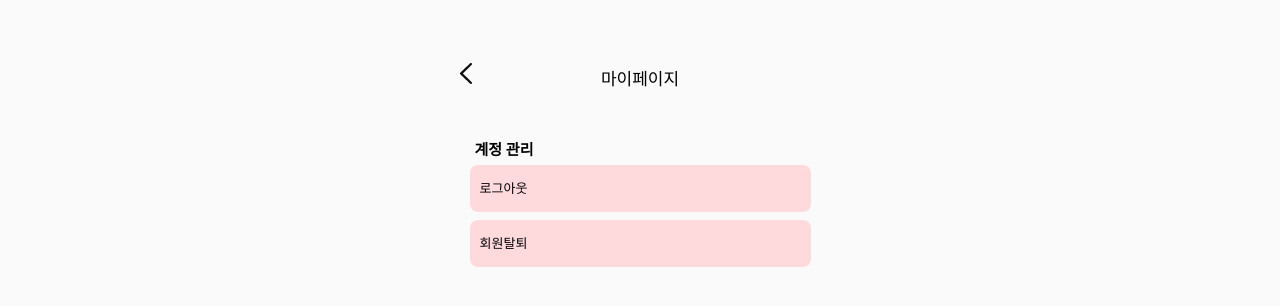
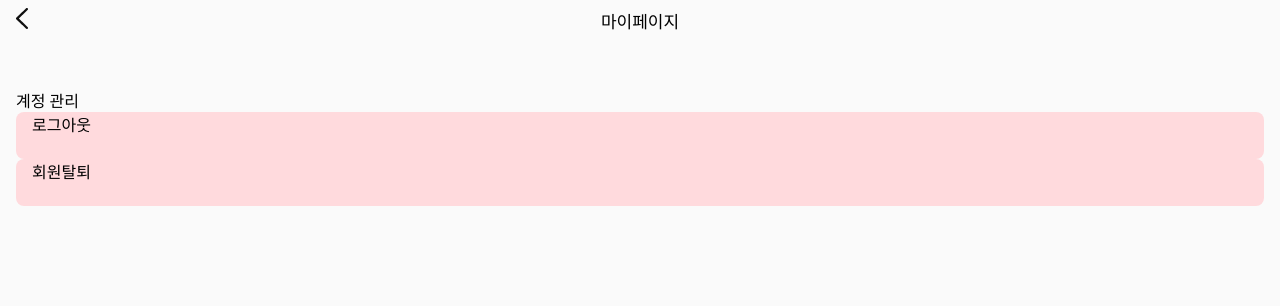
Before and after one commit to KagounivTeam2/front, a React (Create React App) app in the folder cloud/: page /mypage in a window 1280 px wide. Shown: the top 306 px of the page. Built offline with nearby package versions, Linux system fonts and the light colour scheme; a web font is replaced by a local one.

Commit message:
잡다한 기능 추가

```diff
--- a/cloud/src/App.js
+++ b/cloud/src/App.js
@@ -21,6 +21,7 @@ function App() {
         <Route path="/signup" element={<Signup />} />
         <Route path="/add-habit" element={<AddHabit />} />
         <Route path="/create-habit" element={<CreateNewHabit />} />
+        <Route path="/create-habit/:habitId" element={<CreateNewHabit />} />
         <Route path="/my-habit" element={<MyHabit />} />
         <Route path="/mypage" element={<MyPage />} />
 
--- a/cloud/src/components/AddHabit.css
+++ b/cloud/src/components/AddHabit.css
@@ -6,18 +6,32 @@ body {
 .add-habit-container {
   background-color: #FAFAFA; /* 전체 배경색 */
   margin: auto;
-  width: 100vw;
+  width: 100vw;;
+  max-width: 500px;
+  height: 100vh; /* 전체 높이 */
   /* min-height: 96vh; */
 }
 .add-habit-wrapper {
   padding: 0 16px;
 }
-.header {
+.back-button-image,
+.back-button {
+  width: 21px;
+  height: 21px;
+  cursor: pointer;
+
+}
+.add-habit-header {
   display: flex;
   justify-content: space-between;
   align-items: center;
+  height: 56px;
 }
-
+.mypage-icon {
+  width: 21px;
+  height: 21px;
+  cursor: pointer;
+}
 .sub-title {
   margin-top: 20px;
   font-size: 18px;
@@ -27,7 +41,7 @@ body {
   display: flex;
   overflow-x: scroll; /* 가로 스크롤 가능하도록 설정 */
   gap: 10px;
-  padding: 10px 0; /* 상하 패딩 추가 */
+  margin-bottom: 36px; /* 하단 여백 */
   scrollbar-width: none; /* Firefox에서 스크롤 바 숨기기 */
   -ms-overflow-style: none;  /* IE 및 Edge에서 스크롤 바 숨기기 */
   }
@@ -139,6 +153,7 @@ justify-content: center; /* 수평 중앙 정렬 */
 align-items: center; /* 수직 중앙 정렬 */
 margin: 0 auto; /* 좌우 여백을 자동으로 설정하여 중앙 정렬 */
 font-size: 20px; /* 텍스트 크기 증가 */
+
 }
 
 .input-button:hover {
--- a/cloud/src/components/AddHabit.js
+++ b/cloud/src/components/AddHabit.js
@@ -79,7 +79,7 @@ const AddHabit = () => {
 
   const handleHabitClick = (habit) => {
     setHabitName(habit);
-    createHabit(habit, theme, favoriteState); // 선택한 습관을 등록
+    navigate(`/create-habit/${habit}`);
   };
 
   // 컴포넌트가 마운트될 때 추천 습관 가져오기
@@ -90,11 +90,10 @@ const AddHabit = () => {
   return (
     <div className="add-habit-container">
       <div className="add-habit-wrapper">
-
-
-      <header className="header">
-        <Link to="/my-habit" className="back-button">&lt;</Link>
+      <header className="add-habit-header">
+      <img src="img/icon/back.png" alt="뒤로 가기 버튼" className="back-button-image" onClick={() => navigate("/my-habit")}/>
         <h1 className="headline">습관 추가</h1>
+        <img src="img/icon/mypage_logo_x3.png" alt="마이페이지 아이콘" className="mypage-icon" onClick={() => navigate("/mypage")}/>
       </header>
 
       <h2 className="sub-title">즐겨찾는 습관</h2>
--- a/cloud/src/components/CreateNewHabit.css
+++ b/cloud/src/components/CreateNewHabit.css
@@ -13,14 +13,14 @@ body, h1, h2, h3, p, button, input, textarea {
 
 
 .create-habit-container {
-  width: 80%; /* 가로 너비를 전체로 확장 */
-  max-width: 400px; /* 최대 가로 너비를 설정하여 지나치게 넓어지지 않게 함 */
-  min-height: 80vh; /* 화면 높이의 80% 이상을 차지하도록 설정 */
-  padding: 90px 50px; /* 위아래 패딩을 추가하여 내용이 늘어나도록 함 */
-  background-color: #FAFAFA; /* 컨테이너 배경을 흰색으로 설정 */
-  display: flex;
-  flex-direction: column;
-  justify-content: flex-start; /* 내용이 위쪽부터 쌓이게 설정 */
+  background-color: #FAFAFA; /* 전체 배경색 */
+  margin: auto;
+  width: 100vw;;
+  max-width: 500px;
+  height: 100vh; /* 전체 높이 */   /* 내용이 위쪽부터 쌓이게 설정 */
+}
+.create-habit-wrapper {
+  padding: 0 16px; /* 전체 높이 */   /* 내용이 위쪽부터 쌓이게 설정 */
 }
 
 
--- a/cloud/src/components/CreateNewHabit.js
+++ b/cloud/src/components/CreateNewHabit.js
@@ -1,5 +1,5 @@
 import React, { useState } from 'react';
-import { Link, useNavigate } from 'react-router-dom';
+import { Link, useNavigate, useParams } from 'react-router-dom';
 import DatePicker from 'react-datepicker';
 import 'react-datepicker/dist/react-datepicker.css';
 import './CreateNewHabit.css';
@@ -16,6 +16,7 @@ function CreateNewHabit() {
   const [isFavorite, setIsFavorite] = useState(false); // 즐겨찾기 상태 추가
   const maxChars = 20; // 최대 글자수 제한
   const navigate = useNavigate();
+  const { habitId } = useParams();
 
 
   // 글자 초기화 함수
@@ -78,6 +79,7 @@ function CreateNewHabit() {
 
   return (
     <div className="create-habit-container">
+      <div className="create-habit-wrapper">
       {/* 상단 헤더 */}
       <header className="header">
         <Link to="/add-habit" className="back-button">&lt;</Link>
@@ -86,7 +88,7 @@ function CreateNewHabit() {
 
       {/* 습관명 타이틀 */}
       <div className="input-section">
-        <label className="input-title">습관명</label> {/* 습관명 타이틀 추가 */}
+        <label className="input-title" >습관명</label> {/* 습관명 타이틀 추가 */}
         <div className="input-wrapper">
           {/* 글자수 현황 */}
           <span className="char-count">{habitName.length}/{maxChars}</span>
@@ -95,7 +97,7 @@ function CreateNewHabit() {
             type="text"
             value={habitName}
             onChange={(e) => setHabitName(e.target.value.slice(0, maxChars))} // 글자수 제한
-            placeholder="나만의 습관에 이름을 붙여주세요"
+            placeholder= { habitId ? decodeURIComponent(habitId) : "나만의 습관에 이름을 붙여주세요"}
             className="habit-input"
             maxLength={maxChars}
           />
@@ -216,6 +218,7 @@ function CreateNewHabit() {
       {/* 습관 생성하기 버튼 */}
       <button onClick={createHabit} className="create-habit-button">습관 생성하기</button>
     </div>
+    </div>
   );
 }
 
--- a/cloud/src/components/MyPage.css
+++ b/cloud/src/components/MyPage.css
@@ -15,94 +15,58 @@
     }
   .title-container{
     display: flex;
-
+    text-align: center;
   }
   .mypage-container{
-    position:relative;
     font-family: 'Apple SD Gothic Neo';
-    width:393px;
+    flex: 1;
+    width: 100vw;
     height: 100vh;
     display: flex;
-    flex-direction: column;
-    align-items: center;
-    justify-content: center;
     background-color: #FAFAFA;
-    /* border:1px solid black; */
-    padding:0;
     cursor: 'pointer';
     img{
-        position:absolute;
-        top:63px;
-        left:16px;
-
-    }
-
-    div:nth-child(2){
-        position: absolute;
-        top: 65px;
-        font-size: 17px;
-        font-weight: 500;
-    }
-    div:nth-child(3){
-        position:absolute;
-        width:331px;
-        height:47px;
-        border-radius: 8px;
-        margin-bottom:10px;
-        top:138px;
-        background-color: #FAFAFA;
-        font-size:15px;
-        font-weight: 600;
-
-    }
-    div:nth-child(4){
-        position:absolute;
-        width:331px;
-        height:47px;
-        border-radius: 8px;
-        margin-bottom:10px;
-        font-size:13px;
-        font-weight: 500;
-        top:165px;
-        line-height: 47px;
-        padding-left:10px;
-        background-color: #FFDADD;
-        cursor: 'pointer';
-    }
-    div:nth-child(5){
-        position:absolute;
-        width:331px;
-        height:47px;
-        border-radius: 8px;
-        margin-bottom:10px;
-        font-size:13px;
-        font-weight: 500;
-        top:220px;
-        line-height: 47px;
-        padding-left:10px;
-        background-color: #FFDADD;
-        cursor: 'pointer';
-    }
-    div:nth-child(5){
-        position:absolute;
-        width:331px;
-        height:47px;
-        border-radius: 8px;
-        margin-bottom:10px;
-        font-size:13px;
-        font-weight: 500;
-        top:220px;
-        line-height: 47px;
-        padding-left:10px;
-        background-color: #FFDADD;
-        cursor: 'pointer';
+      cursor: pointer;
+      width: 12px;
+      height: 21px;
+      padding-right: 9px;
     }
   }
-
-  .mypage-container.overlay {
-    background-color: lightgray;
-    background-color: rgba(15,15,15,0.5);
-    /* position:absolute;
-    z-index: 999; */
-
-}
+  .mypage-wrapper {
+    width: 100%;
+    height: 100%;
+    flex-direction: column;
+  }
+  .mypage-header {
+    flex: 1;
+    display: flex;
+    /* align-items: center; */
+    flex-direction: row;
+    justify-content: space-between;
+    padding: 8px 16px;
+    margin-bottom: 47px;
+  }
+  .dummy {
+    width: 21px;
+    height: 21px;
+  }
+  .mypage-content-container {
+    flex:1;
+    display: flex;
+    flex-direction: column;
+    padding: 0 16px;
+  }
+  .mypage-button-container {
+    flex: 1;
+    flex-direction: column;
+    gap: 8px;
+  }
+  .mypage-button {
+    flex: 1;
+    align-items: center;
+    padding: 0 16px;
+    border-radius: 8px;
+    height: 47px;
+    align-items: center;
+    background-color: #FFDADD;
+  }
--- a/cloud/src/components/MyPage.js
+++ b/cloud/src/components/MyPage.js
@@ -7,7 +7,7 @@ import DeleteAccount from './myPageComponent/DeleteAccount';
 const MyPage = () => {
     const [showLogout, setShowLogout] = useState(false);
     const [showDeleteAccount, setShowDeleteAccount] = useState(false);
-
+    const navigate = useNavigate();
     const handleLogoutClick = () => {
       setShowLogout(!showLogout);
       setShowDeleteAccount(false);
@@ -18,7 +18,6 @@ const MyPage = () => {
         setShowLogout(false);
       };
 
-
       const handleCancel = () => {
         setShowLogout(false); // 취소를 누르면 로그아웃 창을 닫음
       };
@@ -28,19 +27,26 @@ const MyPage = () => {
       };
 
   return (
-    <>
     <div className='mypage-container'>
-        <Link to='/my-habit'>
-            <img src={process.env.PUBLIC_URL + "img/icon/previous.png"} style={{cursor: 'pointer'}}/>
-        </Link>
-            <div>마이페이지</div>
-            <div>계정 관리</div>
-            <div  onClick={handleLogoutClick} style={{cursor: 'pointer'}}>로그아웃</div>
-            <div onClick={handleDeleteAccountClick} style={{cursor: 'pointer'}}>회원탈퇴</div>
+      <div className='mypage-wrapper'>
+        <div className='mypage-header'>
+          <div>
+           <img src="img/icon/previous.png" onClick={() => navigate(-1)}/>
+          </div>
+          <div style={{ fontSize: '17px' }}>마이페이지</div>
+          <div className='dummy'/>
+        </div>
+        <div className="mypage-content-container">
+          <div>계정 관리</div>
+          <div className='mypage-button-container'>
+            <div className='mypage-button' onClick={handleLogoutClick} style={{cursor: 'pointer'}}>로그아웃</div>
+            <div className='mypage-button' onClick={handleDeleteAccountClick} style={{cursor: 'pointer'}}>회원탈퇴</div>
             {showLogout && <Logout onCancel={handleCancel} />}
             {showDeleteAccount && <DeleteAccount onCancel={handleDeleteCancel} />}
+          </div>
+        </div>
+      </div>
     </div>
-    </>
   );
 };
 
```
Also changed, not shown: cloud/public/img/icon/back.png (added), cloud/public/img/icon/mypage_logo_x3.png (added).
